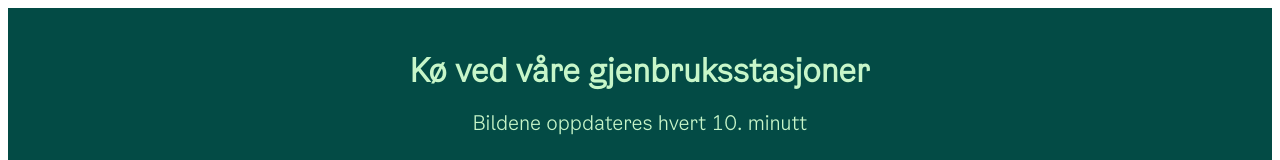
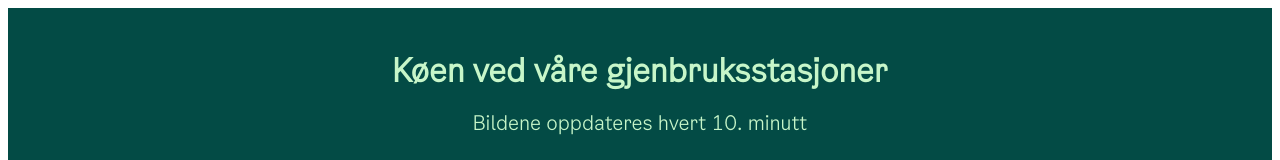
Before and after one commit to oslokommune/gjenbruksstasjoner-kotid-frontend, a Vue app: page / in a window 1280 px wide. Shown: the top 160 px of the page. Built offline with nearby package versions, Linux system fonts and the light colour scheme; no server answers.

Commit message:
DP 960: build prod and dev (#9)
* DP-960: Updated readme

* DP-960:script build dev and prod

* DP-960: increased image size

* DP-960: Dev  api-url

```diff
--- a/package.json
+++ b/package.json
@@ -4,7 +4,8 @@
   "private": true,
   "scripts": {
     "serve": "vue-cli-service serve",
-    "build": "vue-cli-service build",
+    "build": "VUE_APP_STAGE=development vue-cli-service build",
+    "build-prod": "VUE_APP_STAGE=production vue-cli-service build",
     "lint": "vue-cli-service lint",
     "deploy-dev": "aws s3 sync ./dist s3://ok-origo-dataplatform-public-dev/gjenbruksstasjoner-vue-test",
     "deploy-prod": "aws s3 sync ./dist s3://ok-origo-dataplatform-public-prod/gjenbruksstasjoner-vue-prod"
--- a/src/components/QueueEstimations.vue
+++ b/src/components/QueueEstimations.vue
@@ -1,7 +1,7 @@
 <template>
   <div class="queue-estimations">
     <header>
-      <h1>Kø ved våre gjenbruksstasjoner</h1>
+      <h1>Køen ved våre gjenbruksstasjoner</h1>
       <p>Bildene oppdateres hvert 10. minutt</p>
     </header>
     <QueueTime />
--- a/src/components/QueueImages.vue
+++ b/src/components/QueueImages.vue
@@ -37,7 +37,7 @@ h2 {
   margin-top: 10px;
 }
 .full-size {
-  width: 100%;
+  width: 80%;
   max-width: 1400px;
   height: auto;
 }
--- a/src/conf.js
+++ b/src/conf.js
@@ -3,8 +3,10 @@ let conf;
 if (process.env.VUE_APP_STAGE === "production") {
   conf = {
     urls: {
+      // TODO: change to prodURL
       // PROD URL
-      queueData: "https://api.data.oslo.systems/gjenbruksstasjoner-kotid",
+      // queueData: "https://api.data.oslo.systems/gjenbruksstasjoner-kotid",
+      queueData: "https://f6n6peblsc.execute-api.eu-west-1.amazonaws.com/dev/",
     },
   };
 } else {
```
Also changed, not shown: 1 other file (tests, documents, lock files or other folders).
